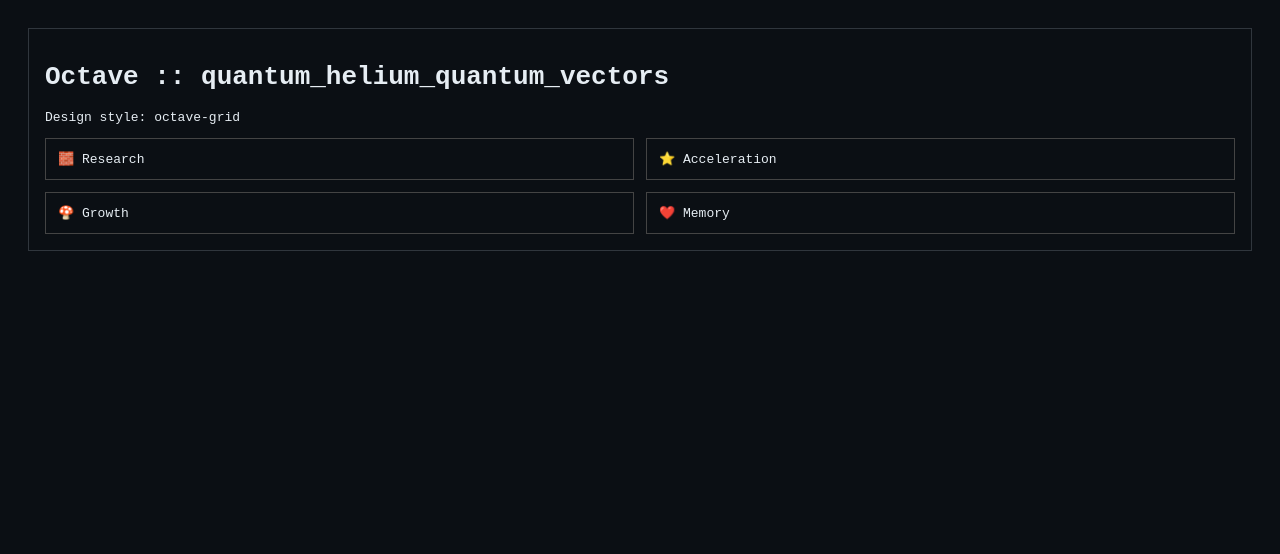
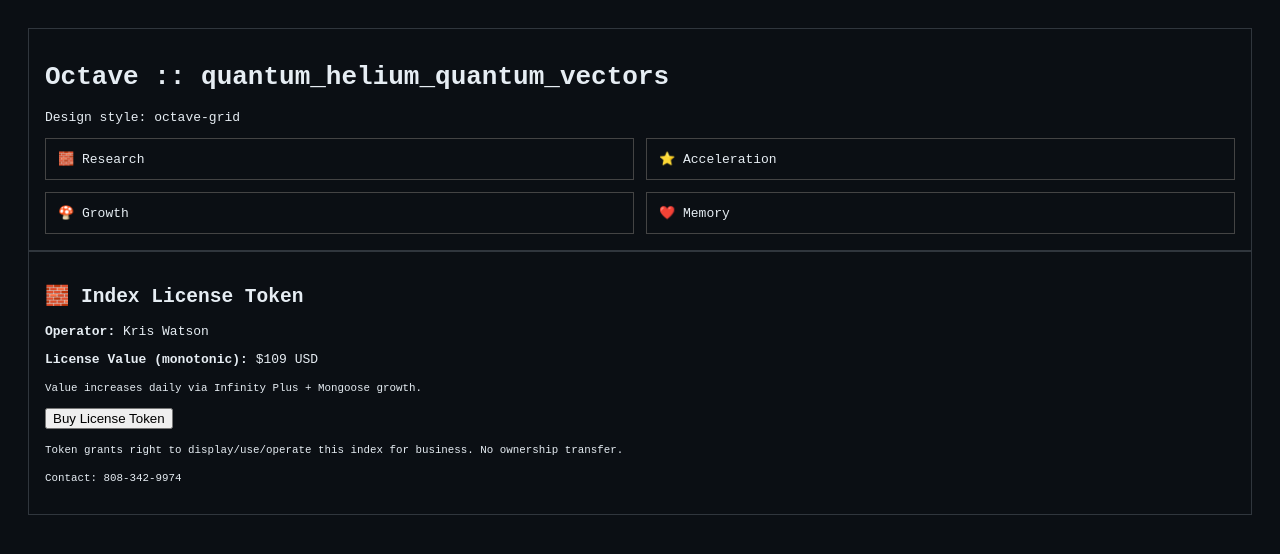
Before and after one commit to pewpi-infinity/quantum_helium_quantum_vectors, a plain HTML site: page index.html in a window 1280 px wide. Drawn offline with Linux system fonts and the light colour scheme.

Commit message:
🧱 c13b0⁴ sweep + index growth → 109

```diff
--- a/index.html
+++ b/index.html
@@ -23,3 +23,17 @@ body{font-family:monospace;background:#0b0f14;color:#e6edf3;padding:20px}
 </div>
 </body>
 </html>
+
+<!-- INDEX_VALUE_START -->
+<div class="box">
+<h2>🧱 Index License Token</h2>
+<p><strong>Operator:</strong> Kris Watson</p>
+<p><strong>License Value (monotonic):</strong> $109 USD</p>
+<p><small>Value increases daily via Infinity Plus + Mongoose growth.</small></p>
+<form action="https://www.paypal.com/paypalme/marvaseater@gmail.com/109" method="get" target="_blank">
+  <button type="submit">Buy License Token</button>
+</form>
+<p><small>Token grants right to display/use/operate this index for business. No ownership transfer.</small></p>
+<p><small>Contact: 808-342-9974</small></p>
+</div>
+<!-- INDEX_VALUE_END -->
```
Also changed, not shown: index_value.json (added, +10 -0 lines), 2 other files.
